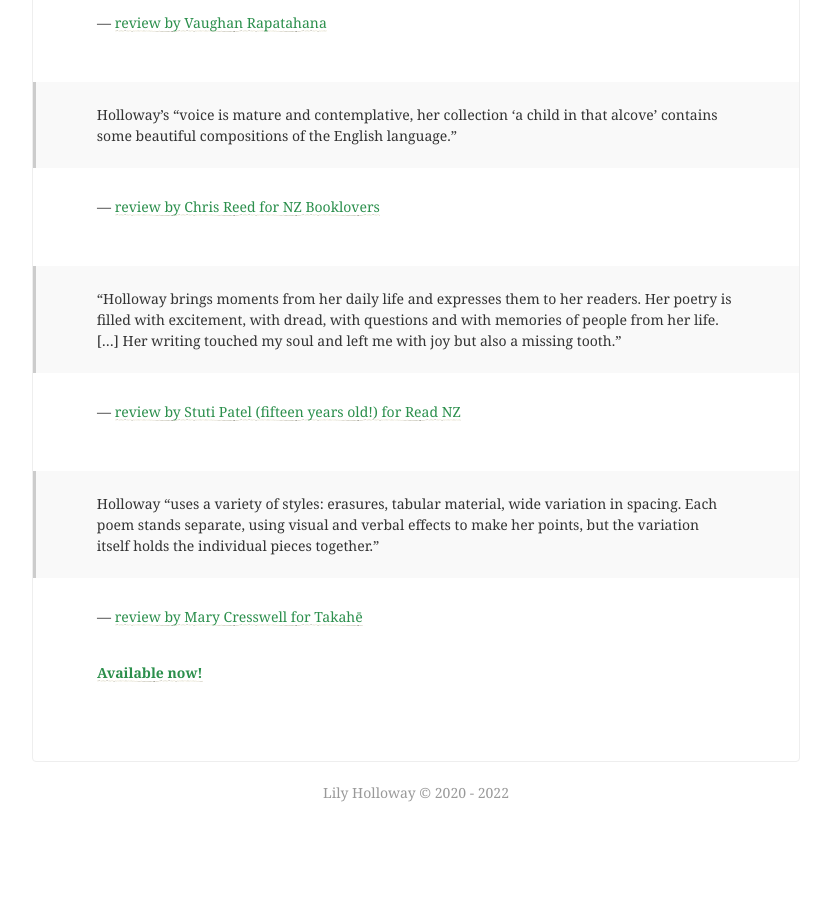
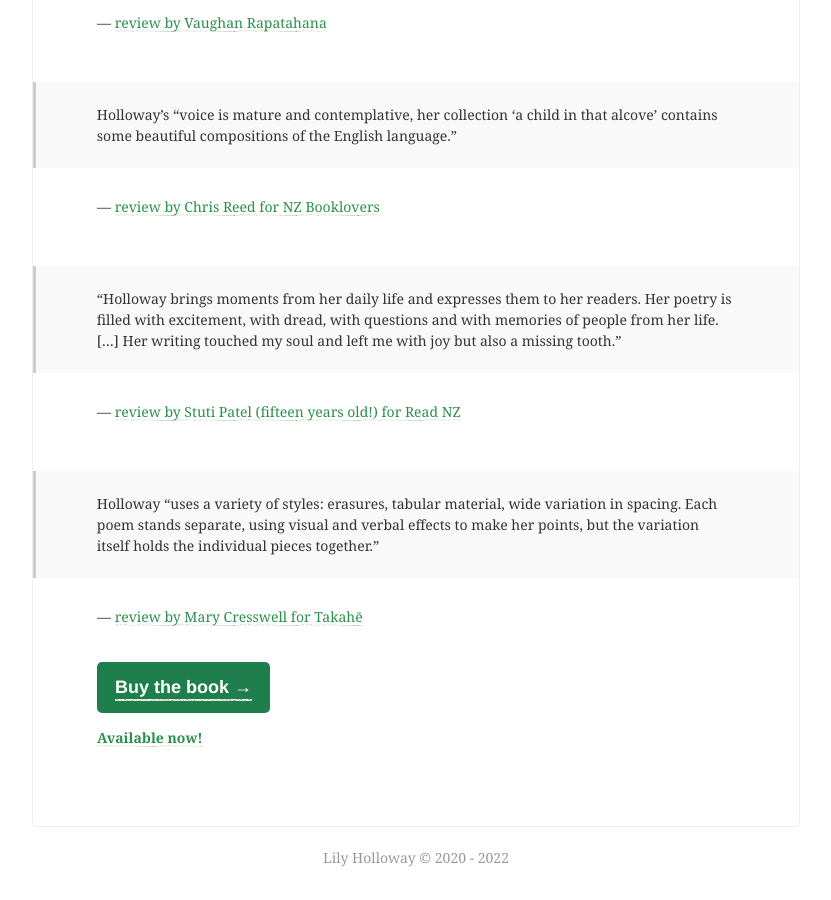
Before and after one commit to lilyholloway/lilyholloway.github.io, a Jekyll site: the page built from books.md, in a window 1280 px wide and 900 px high, scrolled down 2107 px. Shown: the whole window, without its empty margins (224-1055 px from the left). Built offline with Jekyll 4.4.1, drawn with Linux system fonts in a browser that asks for light colours; nearby versions of some CDN libraries; our own code applies the rules of GitHub Pages for plain Markdown files; before the commit the page ends 2942 px from its top, so only the background shows below that.

Commit message:
Update books.md

```diff
--- a/books.md
+++ b/books.md
@@ -54,4 +54,6 @@
 <br>
 <br>
 
+<a rel="noopener" target="_blank" href="https://aucklanduniversitypress.co.nz/aup-new-poets-8/" target="_blank" style="font-size: 18px; font-family: Helvetica, Arial, sans-serif; color: #ffffff; font-weight: bold; text-decoration: none; border-radius: 5px; background-color: #1F7F4C; border-top: 12px solid #1F7F4C; border-bottom: 12px solid #1F7F4C; border-right: 18px solid #1F7F4C; border-left: 18px solid #1F7F4C; display: inline-block;">Buy the book &rarr;</a>
+
 <b><a href="https://aucklanduniversitypress.co.nz/aup-new-poets-8/">Available now!</a><b><br>
```
